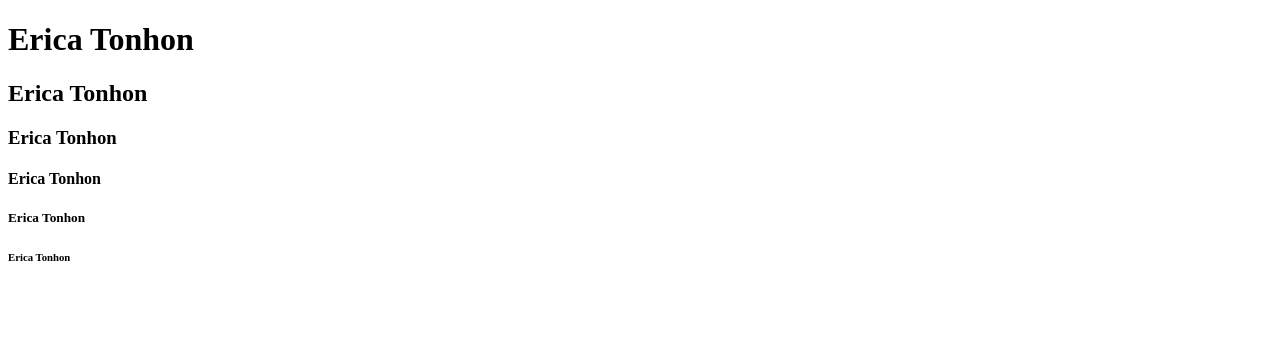
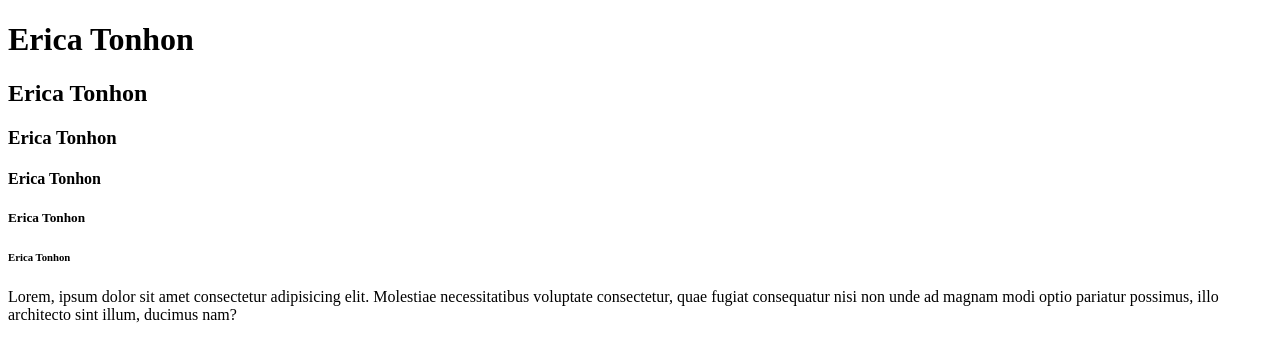
Before and after one commit to tonhonerica/Aula1wilsonneto, a plain HTML site: page index.html in a window 1280 px wide. Drawn offline with Linux system fonts and the light colour scheme.

Commit message:
tituloeparagrafo

```diff
--- a/index.html
+++ b/index.html
@@ -14,5 +14,7 @@
     <h5>Erica Tonhon</h5>
     <h6>Erica Tonhon</h6>
 
+    <p>Lorem, ipsum dolor sit amet consectetur adipisicing elit. Molestiae necessitatibus voluptate consectetur, quae fugiat consequatur nisi non unde ad magnam modi optio pariatur possimus, illo architecto sint illum, ducimus nam?</p>
+
 </body>
 </html>
```
